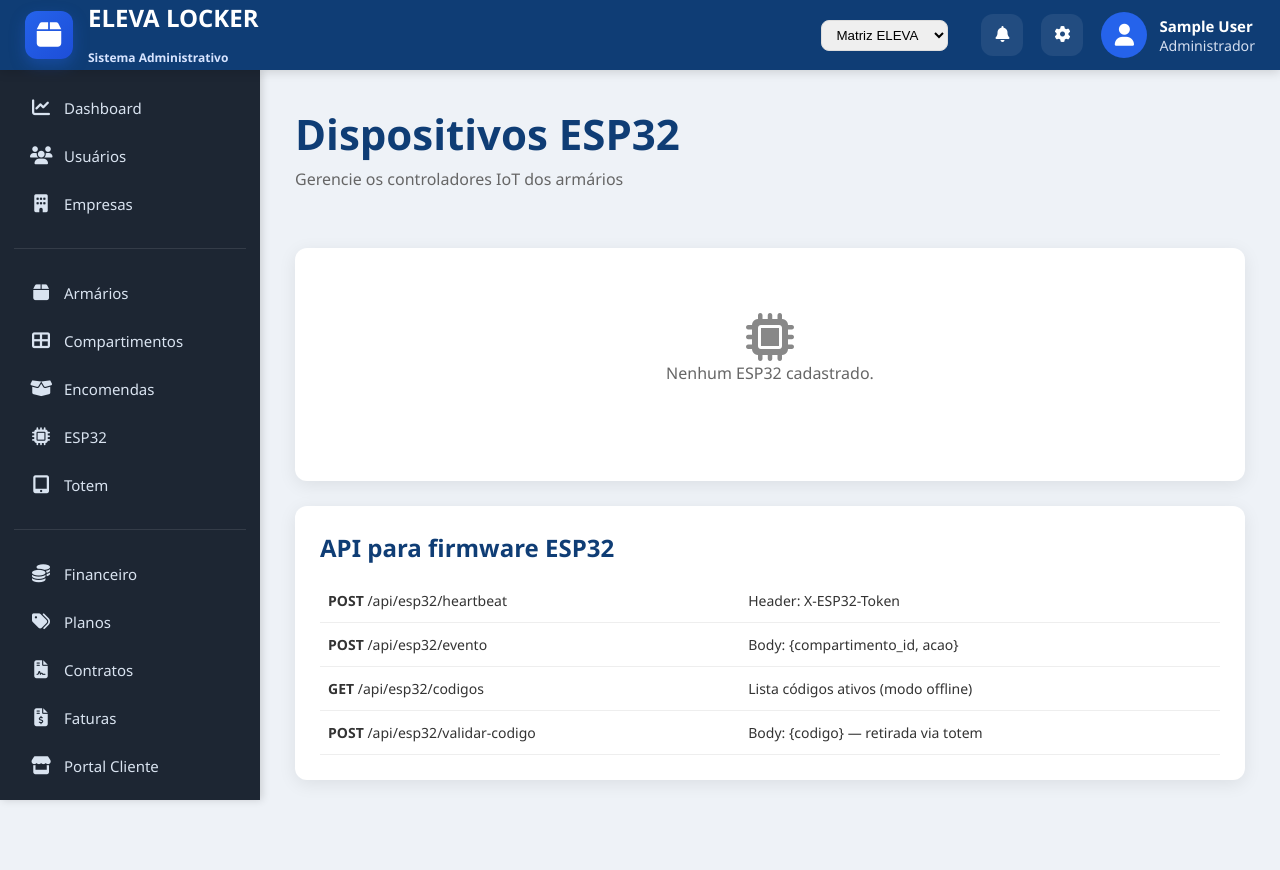
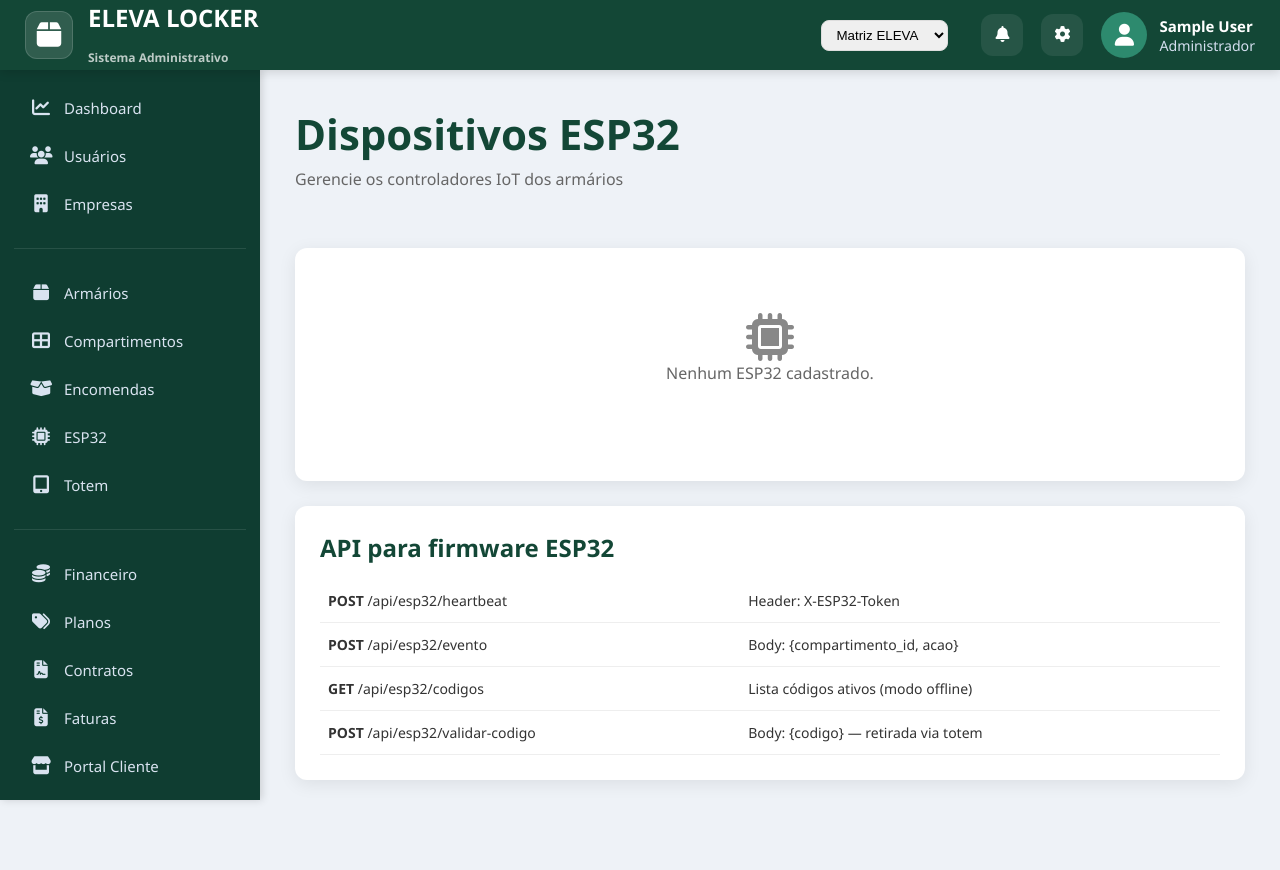
Before and after one commit to sandrodemoraes/eleva-locker, a Flask app: page /esp32 in a window 1280 px wide. Run offline with Flask 3, Linux system fonts and the light colour scheme; the visitor is signed in with stand-in values (Sample User, id 1); data comes from the database, SQL or seed files in the repository; data that the repository does not hold is empty; some libraries are stand-ins or nearby versions.

Commit message:
fix(ui): restaura tema verde Eleva no painel admin
Remove azul (#2563EB, #0f3d75) do navbar premium, login e títulos
inline. Mantém verde #134736 / #2D8A6E consistente com a marca.

Co-authored-by: sandrodemoraes <sandrodemoraes@users.noreply.github.com>

```diff
--- a/static/css/layout.css
+++ b/static/css/layout.css
@@ -43,7 +43,7 @@ a{
     left:0;
     right:0;
     height:70px;
-    background:#0f3d75;
+    background:#134736;
     color:#fff;
     display:flex;
     align-items:center;
@@ -101,7 +101,7 @@ a{
     left:0;
     width:260px;
     height:calc(100vh - 70px);
-    background:#1d2633;
+    background:#0F3D31;
     overflow-y:auto;
     box-shadow:2px 0 8px rgba(0,0,0,.15);
 }
@@ -134,7 +134,7 @@ a{
 }
 
 .sidebar-menu a:hover{
-    background:#0f3d75;
+    background:#134736;
     color:#fff;
 }
 
@@ -171,7 +171,7 @@ a{
 =========================== */
 
 .content h1{
-    color:#0f3d75;
+    color:#134736;
     font-size:42px;
     margin-bottom:10px;
 }
@@ -207,7 +207,7 @@ a{
 
 .numero{
     font-size:48px;
-    color:#0f3d75;
+    color:#134736;
     font-weight:bold;
 }
 
@@ -230,7 +230,7 @@ a{
 }
 
 .painel h2{
-    color:#0f3d75;
+    color:#134736;
     margin-bottom:20px;
 }
 
@@ -309,13 +309,13 @@ a{
 
     justify-content:center;
 
-    background:linear-gradient(135deg,#2563EB,#1D4ED8);
+    background:rgba(255,255,255,.12);
 
     color:white;
 
     font-size:22px;
 
-    box-shadow:0 6px 15px rgba(37,99,235,.35);
+    box-shadow:inset 0 0 0 1px rgba(255,255,255,.15);
 
 }
 
@@ -331,7 +331,7 @@ a{
 
 .logo-text span{
 
-    color:#d7e4ff;
+    color:rgba(255,255,255,.72);
 
     font-size:12px;
 
@@ -369,7 +369,7 @@ a{
 
 .btn-icon:hover{
 
-    background:#2563EB;
+    background:rgba(255,255,255,.2);
 
     transform:translateY(-2px);
 
@@ -383,7 +383,7 @@ a{
 
     border-radius:50%;
 
-    background:#2563EB;
+    background:#2D8A6E;
 
     color:white;
 
--- a/static/style.css
+++ b/static/style.css
@@ -16,7 +16,7 @@ body{
 }
 
 h1{
-    color:#0066cc;
+    color:#134736;
     margin-bottom:10px;
 }
 
@@ -37,7 +37,7 @@ input{
 button{
     width:100%;
     padding:12px;
-    background:#0066cc;
+    background:#134736;
     color:white;
     border:none;
     border-radius:6px;
@@ -46,5 +46,5 @@ button{
 }
 
 button:hover{
-    background:#0050aa;
+    background:#0F3D31;
 }
--- a/templates/configuracoes.html
+++ b/templates/configuracoes.html
@@ -29,7 +29,7 @@
 <div class="panels">
 
     <div class="table-box">
-        <h2 style="color:#0f3d75;margin-bottom:15px;">Backups disponíveis</h2>
+        <h2 style="color:#134736;margin-bottom:15px;">Backups disponíveis</h2>
         <p style="color:#666;margin-bottom:15px;">
             O sistema mantém até <strong>5 backups</strong> rotativos.
             Antes de cada atualização importante, um backup é criado automaticamente.
@@ -71,7 +71,7 @@
     </div>
 
     <div class="table-box">
-        <h2 style="color:#0f3d75;margin-bottom:15px;">Parâmetros ESP32</h2>
+        <h2 style="color:#134736;margin-bottom:15px;">Parâmetros ESP32</h2>
         <table>
             <tr><td style="padding:8px;">Duração do relé</td><td><strong>{{ config.ESP32_RELE_DURACAO }}s</strong></td></tr>
             <tr><td style="padding:8px;">Timeout heartbeat</td><td><strong>{{ config.ESP32_HEARTBEAT_TIMEOUT }}s</strong></td></tr>
@@ -83,7 +83,7 @@
     </div>
 
     <div class="table-box">
-        <h2 style="color:#0f3d75;margin-bottom:15px;">Notificações (Fase 3)</h2>
+        <h2 style="color:#134736;margin-bottom:15px;">Notificações (Fase 3)</h2>
         <table>
             <tr><td style="padding:8px;">Modo</td><td><strong>{{ config.NOTIF_MODO }}</strong></td></tr>
             <tr><td style="padding:8px;">E-mail</td><td><strong>{% if config.NOTIF_EMAIL_ATIVO %}Ativo{% else %}Inativo{% endif %}</strong></td></tr>
--- a/templates/encomendas.html
+++ b/templates/encomendas.html
@@ -17,7 +17,7 @@
         <button class="btn btn-success" onclick="abrirModal('modalDeposito')">
             <i class="fa-solid fa-box"></i> Depositar
         </button>
-        <button class="btn" onclick="abrirModal('modalRetirada')">
+        <button class="btn btn-retirar" onclick="abrirModal('modalRetirada')">
             <i class="fa-solid fa-hand-holding"></i> Retirar
         </button>
     </div>
@@ -44,7 +44,7 @@
 {% if retidas_total and retidas_total > 0 %}
 <div class="alert alert-warning" style="margin-bottom:16px;">
     <strong>{{ retidas_total }}</strong> encomenda(s) com prazo expirado aguardando retirada na portaria.
-    <a href="/encomendas?status=retida" style="margin-left:8px;">Ver retidas</a>
+    <a href="/encomendas?status=retida" style="margin-left:8px;color:#134736;font-weight:600;">Ver retidas</a>
 </div>
 {% endif %}
 
--- a/templates/esp32.html
+++ b/templates/esp32.html
@@ -84,7 +84,7 @@
 </div>
 
 <div class="painel" style="margin-top:25px;background:#fff;padding:25px;border-radius:12px;">
-    <h2 style="color:#0f3d75;margin-bottom:15px;">API para firmware ESP32</h2>
+    <h2 style="color:#134736;margin-bottom:15px;">API para firmware ESP32</h2>
     <table style="width:100%;font-size:14px;">
         <tr><td style="padding:8px;"><strong>POST</strong> /api/esp32/heartbeat</td><td>Header: X-ESP32-Token</td></tr>
         <tr><td style="padding:8px;"><strong>POST</strong> /api/esp32/evento</td><td>Body: {compartimento_id, acao}</td></tr>
--- a/templates/portal.html
+++ b/templates/portal.html
@@ -21,13 +21,13 @@
 {% endif %}
 <div class="panels" style="margin-top:25px;">
 <div class="table-box">
-<h2 style="color:#0f3d75;margin-bottom:15px;">Contratos</h2>
+<h2 style="color:#134736;margin-bottom:15px;">Contratos</h2>
 {% for c in contratos %}
 <p><strong>{{ c.plano_nome }}</strong> — R$ {{ '%.2f'|format(c.valor_mensal) }}/mês — <span class="badge badge-{{ c.status }}">{{ c.status }}</span></p>
 {% else %}<p>Nenhum contrato.</p>{% endfor %}
 </div>
 <div class="table-box">
-<h2 style="color:#0f3d75;margin-bottom:15px;">Faturas</h2>
+<h2 style="color:#134736;margin-bottom:15px;">Faturas</h2>
 <table><thead><tr><th>Ref.</th><th>Valor</th><th>Status</th><th></th></tr></thead>
 <tbody>
 {% for f in faturas %}
--- a/templates/portal_index.html
+++ b/templates/portal_index.html
@@ -7,7 +7,7 @@
 <div class="cards">
 {% for e in empresas %}
 <a href="/portal/empresa/{{ e.id }}" class="card" style="text-decoration:none;color:inherit;">
-    <i class="fa-solid fa-building fa-2x" style="color:#0f3d75;margin-bottom:10px;"></i>
+    <i class="fa-solid fa-building fa-2x" style="color:#134736;margin-bottom:10px;"></i>
     <div class="titulo-card"><strong>{{ e.razao_social }}</strong></div>
     <small style="color:#888">{{ e.nome_fantasia or '' }}</small>
 </a>
```
Also changed, not shown: static/css/crud.css (+29 -12 lines).
